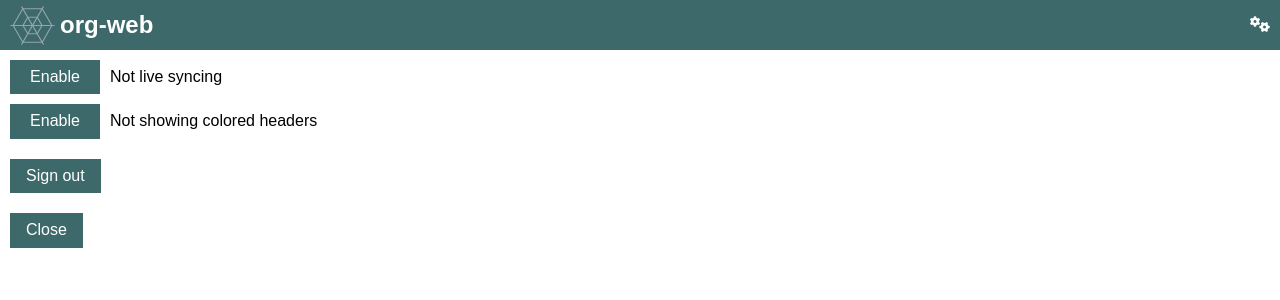
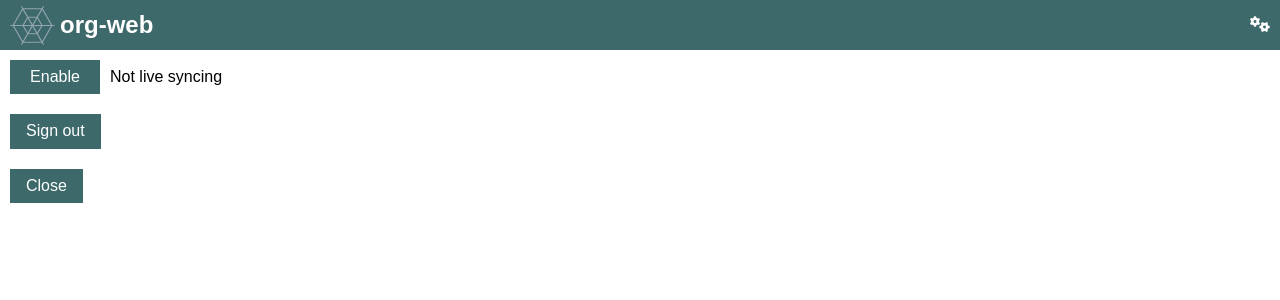
Before and after one commit to DanielDe/org-web, a React (Create React App) app: page / in a window 1280 px wide. Both pictures are taken after a click on the element 1260 px from the left and 24 px from the top of the page. Shown: the top 300 px of the page. Built offline with nearby package versions, Linux system fonts and the light colour scheme.

Commit message:
Removed colored headers as a setting

```diff
--- a/src/actions/org.js
+++ b/src/actions/org.js
@@ -181,10 +181,3 @@ export const syncChanges = () => {
     }
   };
 };
-
-export const setColoredHeaders = showColoredHeaders => {
-  return {
-    type: 'setColoredHeaders',
-    showColoredHeaders
-  };
-};
--- a/src/components/header_list.js
+++ b/src/components/header_list.js
@@ -77,10 +77,7 @@ class HeaderList extends Component {
       if (header.selected) {
         style.backgroundColor = 'rgba(239, 255, 0, 0.28)';
       }
-      let color = undefined;
-      if (this.props.showingColoredHeaders) {
-        color = headerColors[(header.nestingLevel - 1) % headerColors.length];
-      }
+      const color = headerColors[(header.nestingLevel - 1) % headerColors.length];
 
       return (
         <div className="org-header"
@@ -112,8 +109,7 @@ function mapStateToProps(state, props) {
   return {
     selectedHeaderId: state.org.get('selectedHeaderId'),
     inTitleEditMode: state.org.get('inTitleEditMode'),
-    inDescriptionEditMode: state.org.get('inDescriptionEditMode'),
-    showingColoredHeaders: state.org.get('showingColoredHeaders')
+    inDescriptionEditMode: state.org.get('inDescriptionEditMode')
   };
 };
 
--- a/src/components/settings.js
+++ b/src/components/settings.js
@@ -9,16 +9,11 @@ class Settings extends Component {
     super(props);
 
     this.handleLiveSyncClick = this.handleLiveSyncClick.bind(this);
-    this.handleShowingColoredHeadersClick = this.handleShowingColoredHeadersClick.bind(this);
     this.handleSignOut = this.handleSignOut.bind(this);
   }
 
   handleLiveSyncClick() {
     this.props.dropboxActions.setLiveSync(!this.props.liveSyncToDropbox);
-  }
-
-  handleShowingColoredHeadersClick() {
-    this.props.orgActions.setColoredHeaders(!this.props.showingColoredHeaders);
   }
 
   handleSignOut() {
@@ -35,16 +30,6 @@ class Settings extends Component {
     } else {
       liveSyncText = 'Not live syncing';
       liveSyncButtonText = 'Enable';
-    }
-
-    let coloredHeadersText = '';
-    let coloredHeadersButtonText = '';
-    if (this.props.showingColoredHeaders) {
-      coloredHeadersText = 'Showing colored headers';
-      coloredHeadersButtonText = 'Disable';
-    } else {
-      coloredHeadersText = 'Not showing colored headers';
-      coloredHeadersButtonText = 'Enable';
     }
 
     const settingStyle = {
@@ -66,12 +51,6 @@ class Settings extends Component {
                   onClick={() => this.handleLiveSyncClick()}>{liveSyncButtonText}</button>
           <div style={textStyle}>{liveSyncText}</div>
         </div>
-        <div style={settingStyle}>
-          <button className="btn"
-                  style={buttonStyle}
-                  onClick={() => this.handleShowingColoredHeadersClick()}>{coloredHeadersButtonText}</button>
-          <div style={textStyle}>{coloredHeadersText}</div>
-        </div>
 
         <button onClick={() => this.handleSignOut()}
                 style={{margin: 10}}
@@ -89,8 +68,7 @@ class Settings extends Component {
 
 function mapStateToProps(state, props) {
   return {
-    liveSyncToDropbox: state.dropbox.get('liveSync'),
-    showingColoredHeaders: state.org.get('showingColoredHeaders')
+    liveSyncToDropbox: state.dropbox.get('liveSync')
   };
 }
 
--- a/src/local_storage_persister.js
+++ b/src/local_storage_persister.js
@@ -22,11 +22,6 @@ export const readInitialState = () => {
   };
 
   const fields = [
-    {
-      category: 'org',
-      name: 'showingColoredHeaders',
-      type: 'boolean'
-    },
     {
       category: 'org',
       name: 'filePath',
--- a/src/reducers/org.js
+++ b/src/reducers/org.js
@@ -285,10 +285,6 @@ const stopDisplayingFile = (state, payload) => {
   return state.set('filePath', null).set('fileContents', null).set('parsedFile', null);
 };
 
-const setColoredHeaders = (state, payload) => {
-  return state.set('showingColoredHeaders', payload.showColoredHeaders);
-};
-
 export default (state = new Immutable.Map(), payload) => {
   switch (payload.type) {
   case 'addHeader':
@@ -340,8 +336,6 @@ export default (state = new Immutable.Map(), payload) => {
     return state.set('sampleMode', false).set('fileContents', null);
   case 'stopDisplayingFile':
     return stopDisplayingFile(state, payload);
-  case 'setColoredHeaders':
-    return setColoredHeaders(state, payload);
   default:
     return state;
   }
```
